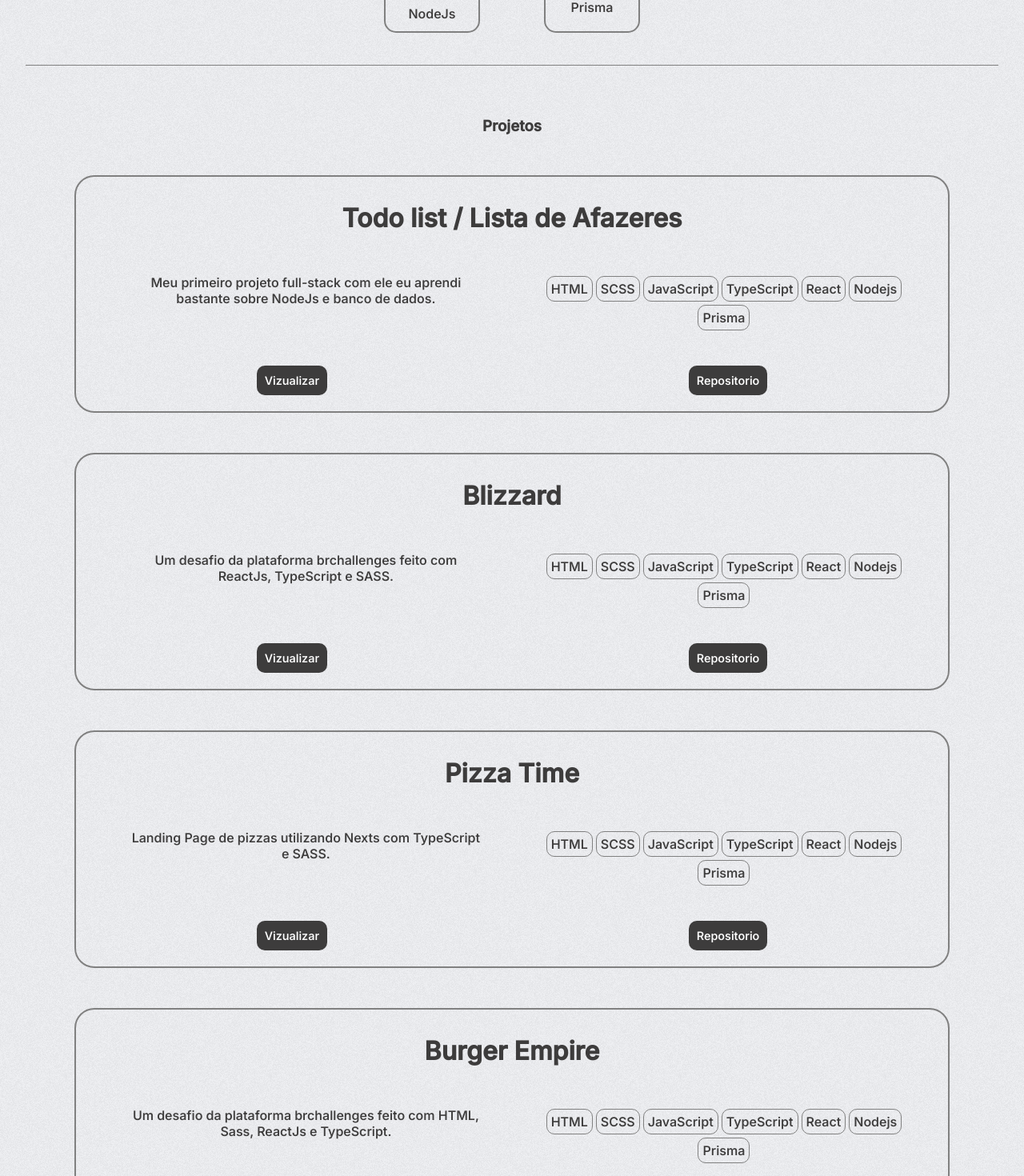
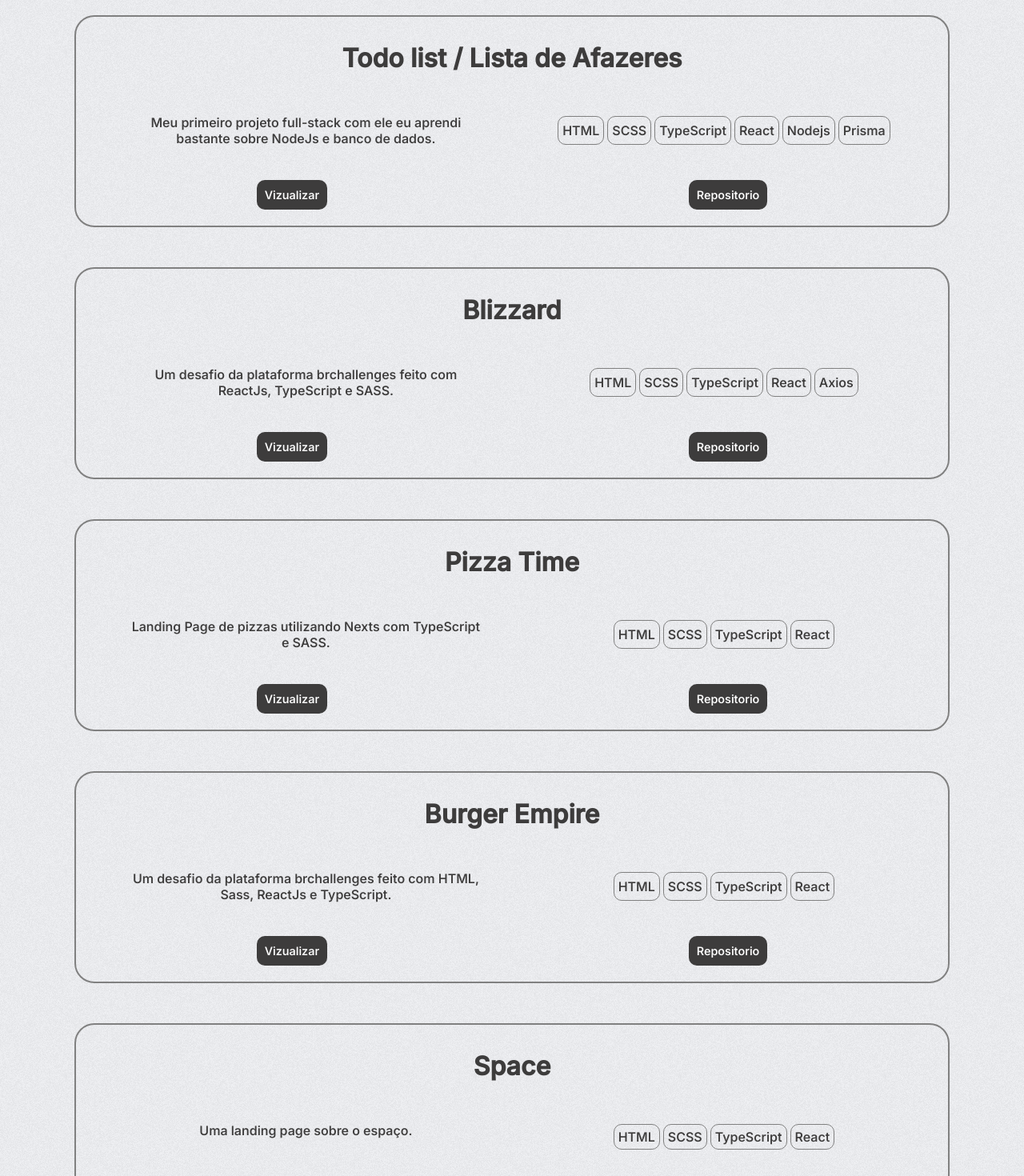
Before and after one commit to HenriqueeAl/portfolio, a React (Vite) app: page / in a window 1280 px wide. Shown: the part 1196-2666 px from the top of the page at 80% size. Built offline with nearby package versions, Linux system fonts and the light colour scheme.

Commit message:
alterando dados

```diff
--- a/src/components/Habilidades/Habilidades.tsx
+++ b/src/components/Habilidades/Habilidades.tsx
@@ -26,8 +26,6 @@ export const Habilidades = ()=>{
                 <Habilidade name='JavaScript' img='js.svg'/>
                 <Habilidade name='TypeScript' img='ts.svg'/>
                 <Habilidade name='ReactJs' img='react.svg'/>
-                <Habilidade name='NodeJs' img='node.svg'/>
-                <Habilidade name='Prisma' img='prisma.svg'/>
             </div>
         </div>
     )
--- a/src/components/Projetos/Projetos.tsx
+++ b/src/components/Projetos/Projetos.tsx
@@ -4,7 +4,8 @@ interface Projeto{
     name: string;
     descricao: string;
     visu: string;
-    repo: string
+    repo: string;
+    tecs: Array<any>;
 }
 
 const Projeto = (props: Projeto)=>{
@@ -14,13 +15,9 @@ const Projeto = (props: Projeto)=>{
             <div className='content'>
                 <p>{props.descricao}</p>
                 <div className='tecs'>
-                    <div className='box-tecs'>HTML</div>
-                    <div className='box-tecs'>SCSS</div>
-                    <div className='box-tecs'>JavaScript</div>
-                    <div className='box-tecs'>TypeScript</div>
-                    <div className='box-tecs'>React</div>
-                    <div className='box-tecs'>Nodejs</div>
-                    <div className='box-tecs'>Prisma</div>
+                    {props.tecs.map((e)=>{
+                        return <div className='box-tecs'>{e}</div>
+                    })}
                 </div>
             </div>
             <div className='links'>
@@ -38,26 +35,31 @@ export const Projetos = ()=>{
             <div className='lista-projetos'>
                 <Projeto name='Todo list / Lista de Afazeres'
                 descricao='Meu primeiro projeto full-stack com ele eu aprendi bastante sobre NodeJs e banco de dados.'
+                tecs={['HTML', 'SCSS', 'TypeScript', 'React', 'Nodejs', 'Prisma']}
                 visu='https://todolist-crud.vercel.app/'
                 repo='https://github.com/HenriqueeAl/Todolist-crud'
                 />
                 <Projeto name='Blizzard'
                 descricao='Um desafio da plataforma brchallenges feito com ReactJs, TypeScript e SASS.'
+                tecs={['HTML', 'SCSS', 'TypeScript', 'React', 'Axios']}
                 visu='https://blizzard-iota.vercel.app/'
                 repo='https://github.com/HenriqueeAl/blizzard'
                 />
                 <Projeto name='Pizza Time'
                 descricao='Landing Page de pizzas utilizando Nexts com TypeScript e SASS.'
+                tecs={['HTML', 'SCSS', 'TypeScript', 'React']}
                 visu='https://pizza-time-five.vercel.app/'
                 repo='https://github.com/HenriqueeAl/Pizza-Time'
                 />
                 <Projeto name='Burger Empire'
                 descricao='Um desafio da plataforma brchallenges feito com HTML, Sass, ReactJs e TypeScript.'
+                tecs={['HTML', 'SCSS', 'TypeScript', 'React']}
                 visu='https://empire-burger-brchallenges.vercel.app/'
                 repo='https://github.com/HenriqueeAl/Empire-Burger---BRChallenges'
                 />
                 <Projeto name='Space'
-                descricao='Um desafio da plataforma brchallenges feito com HTML, Sass, ReactJs e TypeScript.'
+                descricao='Uma landing page sobre o espaço.'
+                tecs={['HTML', 'SCSS', 'TypeScript', 'React']}
                 visu='https://space-three-rose.vercel.app/home'
                 repo='https://github.com/HenriqueeAl/Space'
                 />
```
